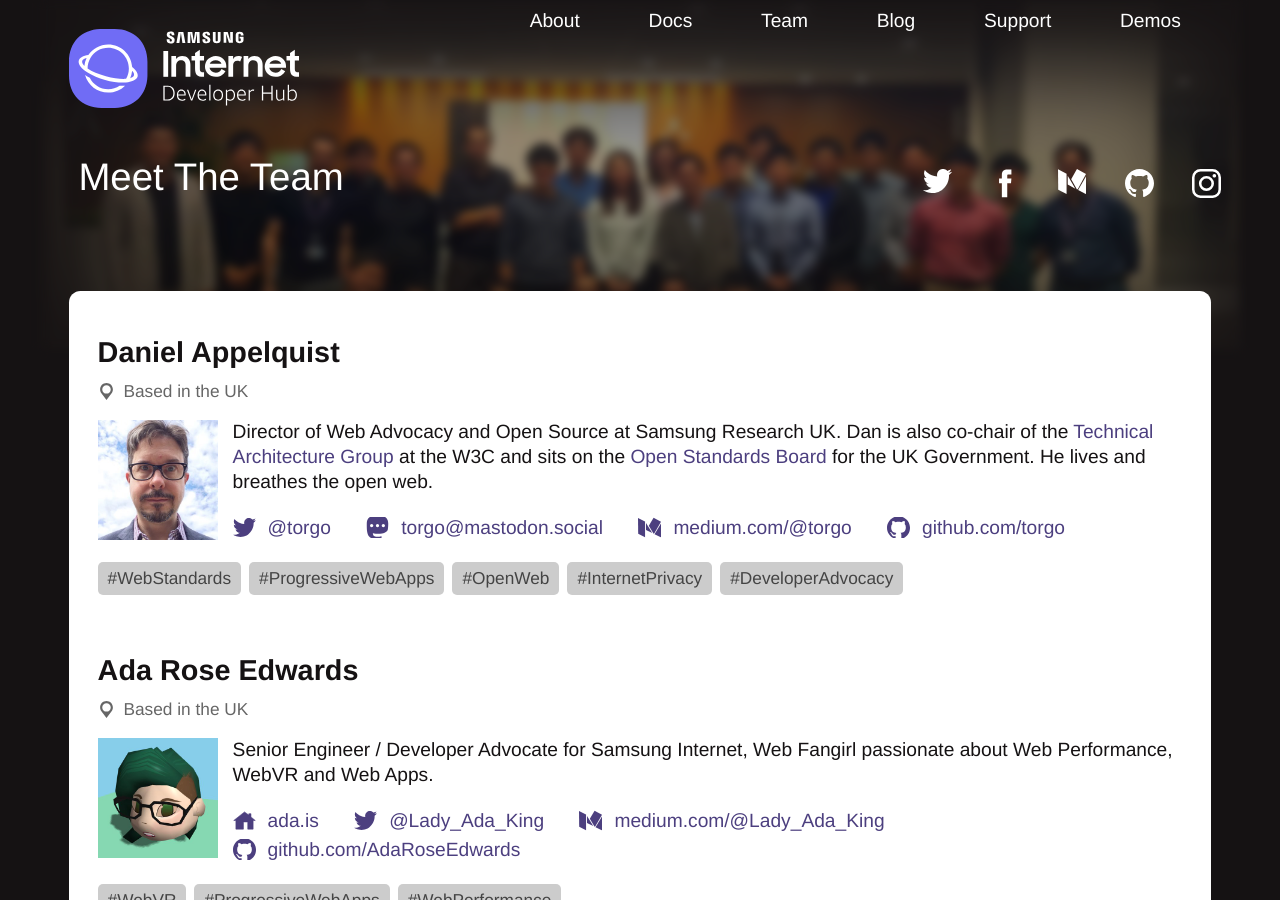
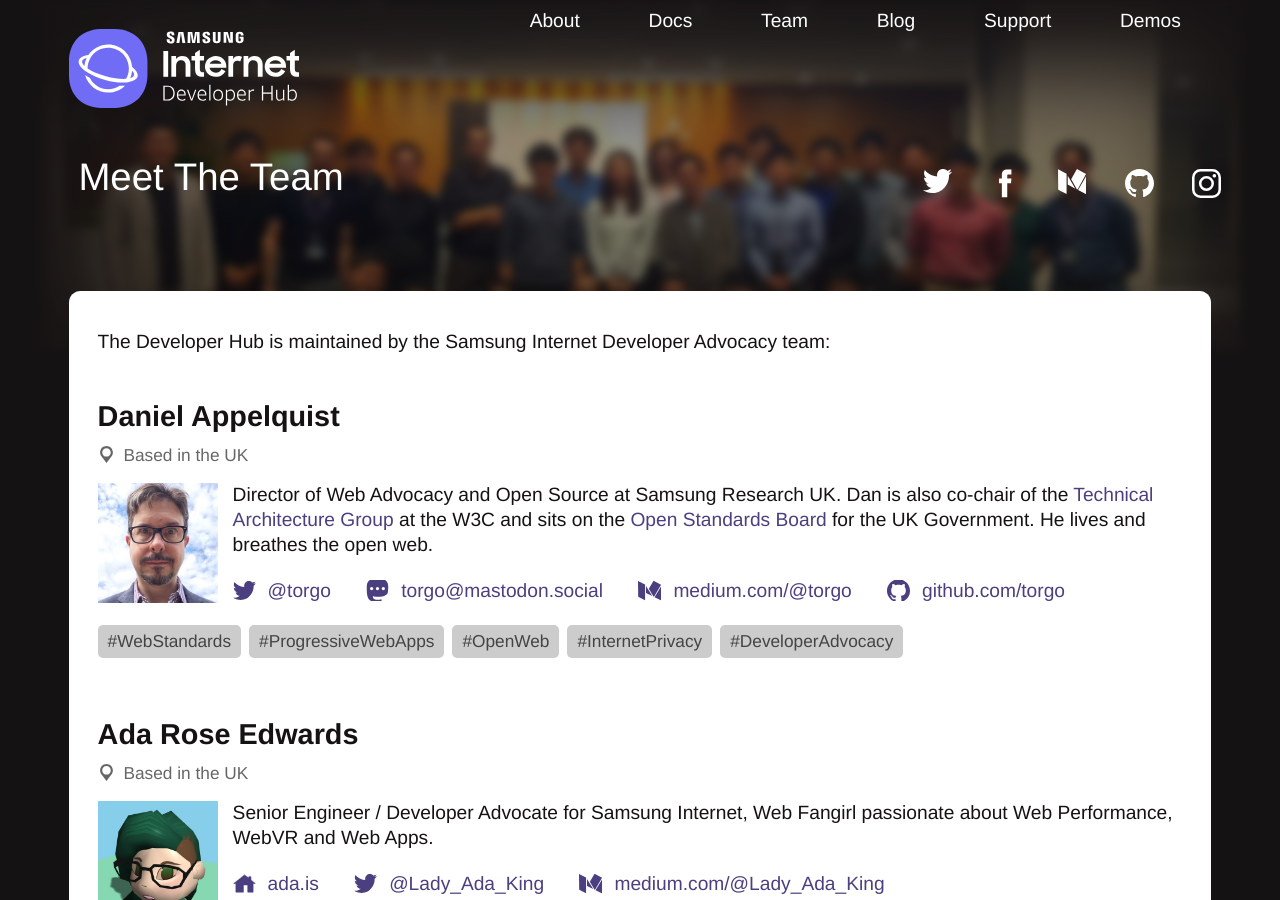
Before and after one commit to SamsungInternet/homepage-archive, a Jekyll site: the page built from team.md, in a window 1280 px wide and 900 px high. Built offline with Jekyll 4.4.1, drawn with Linux system fonts in a browser that asks for light colours.

Commit message:
Add intro sentence on team page

```diff
--- a/team.md
+++ b/team.md
@@ -4,6 +4,8 @@
 image: /images/team/team-suwon-2016.jpg
 description: Meet the Samsung Internet Developer Advocacy team
 ---
+The Developer Hub is maintained by the Samsung Internet Developer Advocacy team:
+
 ## Daniel Appelquist
 
 <p class="location">Based in the UK</p>
```
